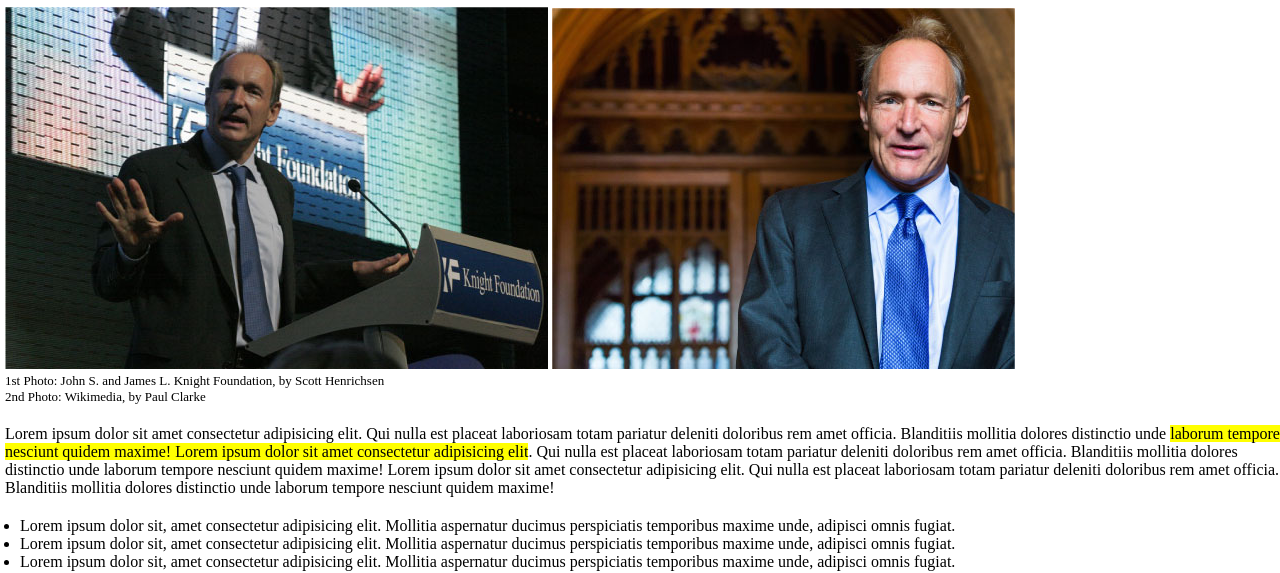
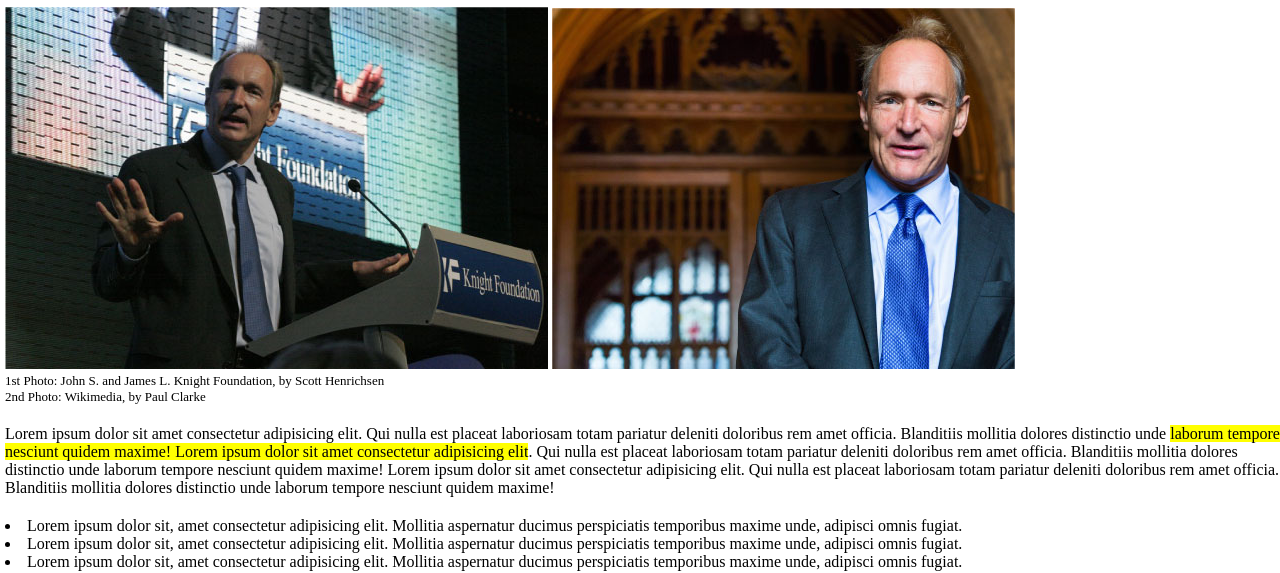
Before and after one commit to Ciro97cu/html-css-booleaner, a plain HTML site: page index.html in a window 1280 px wide. Shown: the part 228-801 px from the top of the page. Drawn offline with Linux system fonts and the light colour scheme.

Commit message:
correzione puntini lista

```diff
--- a/bonus/css/style2.css
+++ b/bonus/css/style2.css
@@ -76,7 +76,7 @@ main .corpo-articolo p {
 }
 
 main ul {
-    padding-left: 15px;
+    list-style-position: inside;
 }
 
 main .corpo-articolo span, main .fine-articolo span{
--- a/css/style.css
+++ b/css/style.css
@@ -69,7 +69,7 @@ main .corpo-articolo p {
 }
 
 main ul {
-    padding-left: 15px;
+    list-style-position: inside;
 }
 
 main .corpo-articolo span, main .fine-articolo span{
```
